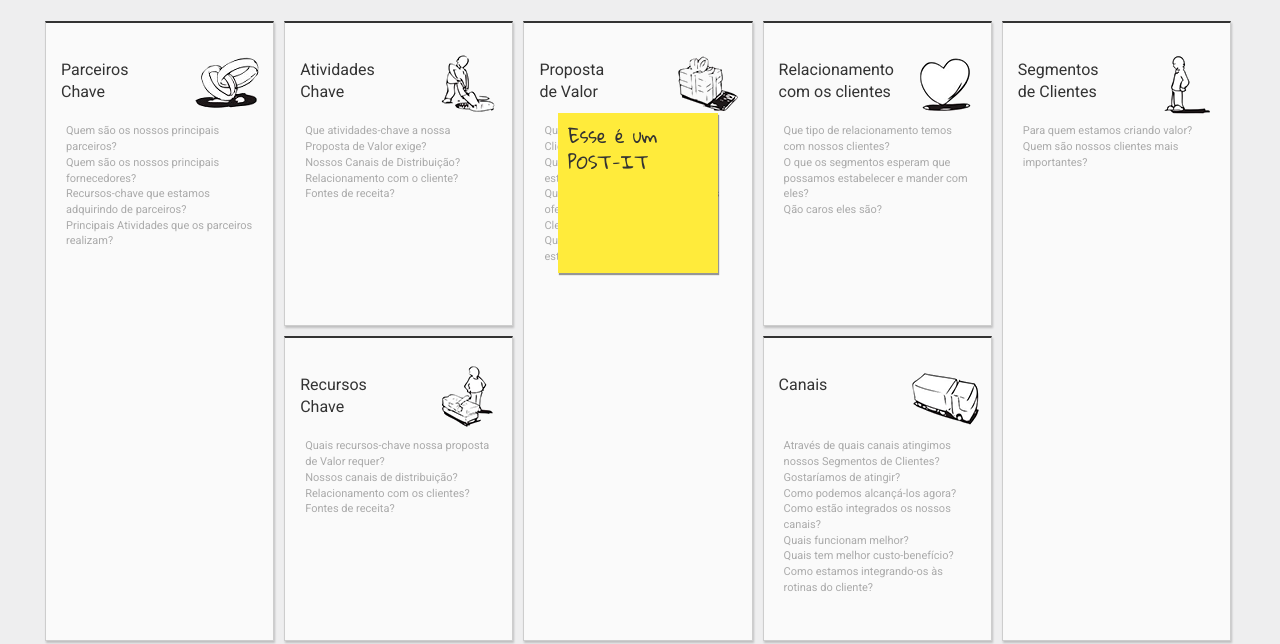
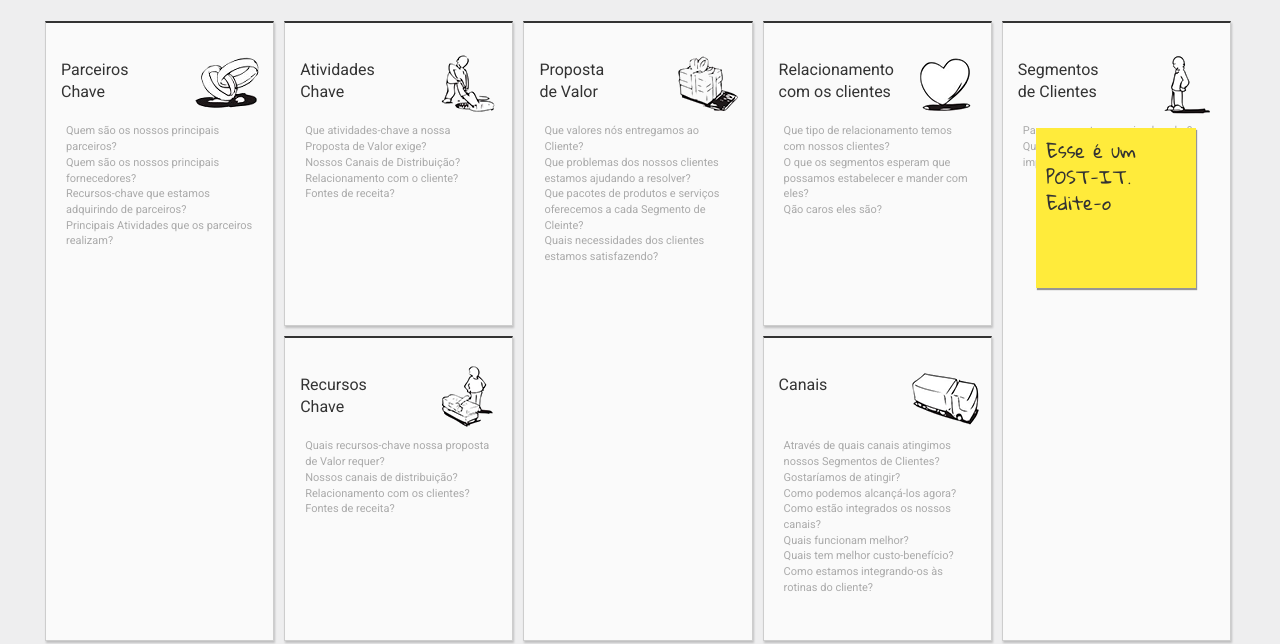
Before and after one commit to Jg-Nascimento/bmcanvas, a plain HTML site: page index.html in a window 1280 px wide. Shown: the part 174-818 px from the top of the page. Drawn offline with nearby package versions, Linux system fonts and the light colour scheme.

Commit message:
Post-it editavel

```diff
--- a/assets/stylesheets/style.scss
+++ b/assets/stylesheets/style.scss
@@ -170,11 +170,17 @@ div.post-its {
   position: relative;
   font-size: 18px;
   padding: 10px;
-  z-index: 9;
+  z-index: 8;
+  top: 15px;
   background-color:  #ffeb3b;
   box-shadow: 1px 2px 1px rgba(0,0,0,0.4);
   @extend .centralizar;
   font-family: 'Gloria Hallelujah';
+
+  p {
+    position: relative;
+    z-index: 9;
+  }
 }
 
 // FIM POST-ITS
--- a/index.html
+++ b/index.html
@@ -96,10 +96,6 @@
         Quais necessidades dos clientes estamos satisfazendo?
       </p>
 
-      <div class="post-its" id="draggable">
-        Esse é um POST-IT
-      </div>
-
     </div>
 
     <div class="colun4">
@@ -149,6 +145,10 @@
         Quem são nossos clientes mais importantes?
       </p>
 
+      <div class="post-its" id="draggable" contenteditable="true">
+        Esse é um POST-IT. Edite-o
+      </div>
+
     </div>
 
   <div class="clearfix"></div>
```
Also changed, not shown: assets/stylesheets/style.css.
